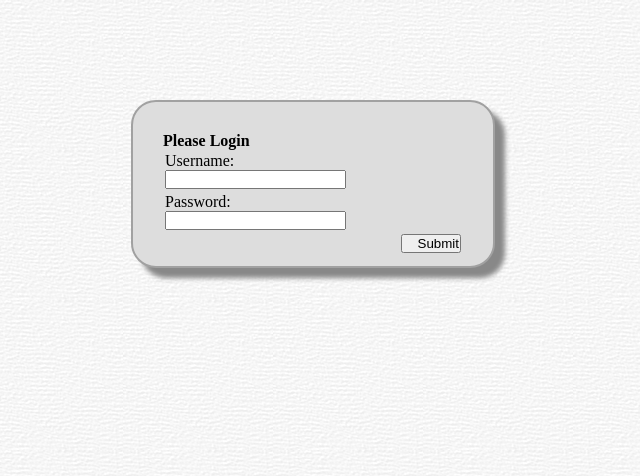
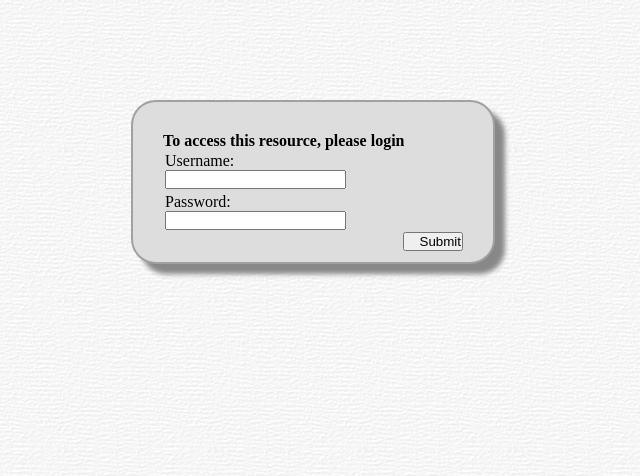
Before and after one commit to thequbit/monroeminutes, a PHP site: page /dashboard/login.php?redirecturl=1 in a window 1280 px wide. Shown: the top 476 px of the page, without its empty margins (327-967 px from the left). Run offline with PHP 8.4, Linux system fonts and the light colour scheme.

Commit message:
added request page support as well as modified login process with redirect functionality

```diff
--- a/src/dashboard/login.php
+++ b/src/dashboard/login.php
@@ -37,7 +37,9 @@
 
 			<div id="loginbox" class="loginbox">
 
-				<h4>Please Login</h4>
+				<div id="userinform" class="userinform">
+					<p><b>To access this resource, please login</b></p>
+				</div>
 
 				<form action="validatelogin.php">
 
@@ -51,7 +53,9 @@
 						<input type="password" name="password" style="width=80%"><br>
 					</div>
 
-					<div id="submit" class="userinput">
+					<input type="hidden" name="redirecturl" value="<?php echo urlencode($_GET['redirecturl']); ?>">
+
+					<div id="submit" class="submit">
 						<input type="submit" text="Login" id="login">
 					</div>
 
```
Also changed, not shown: src/dashboard/request.php (added, +17 -0 lines), src/dashboard/validatelogin.php (+16 -2 lines), src/index.php (+4 -23 lines).
